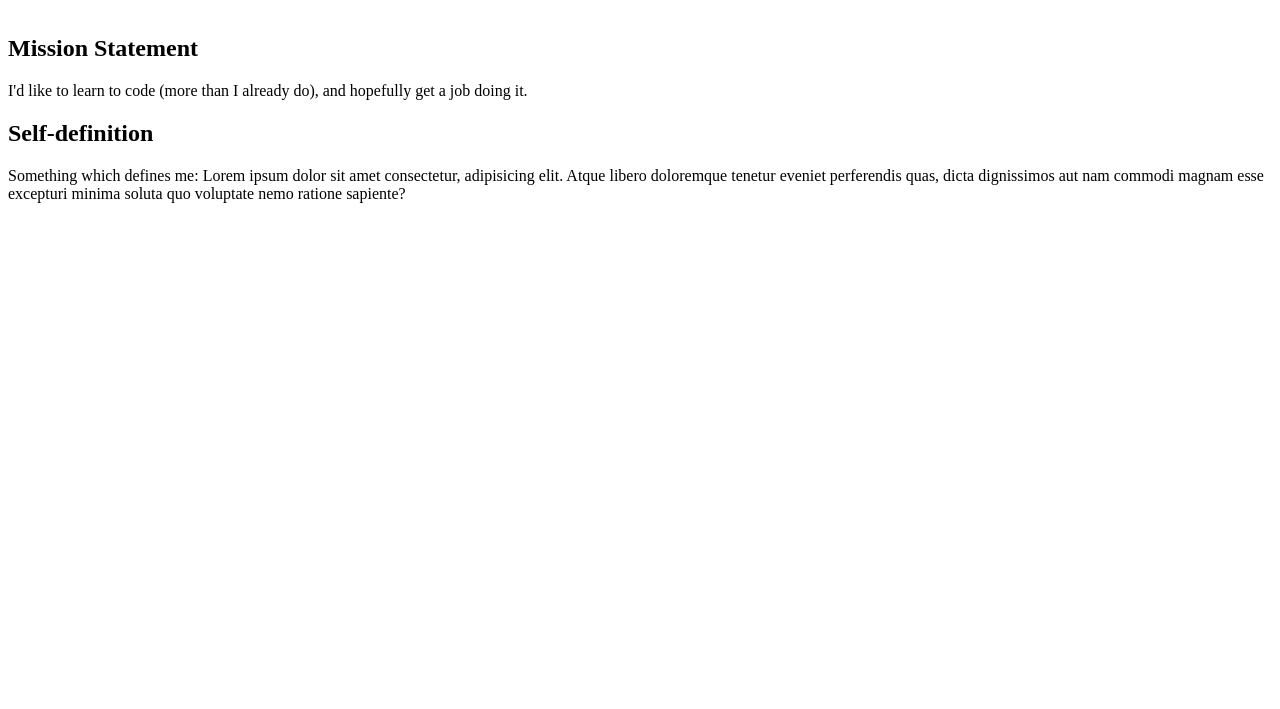
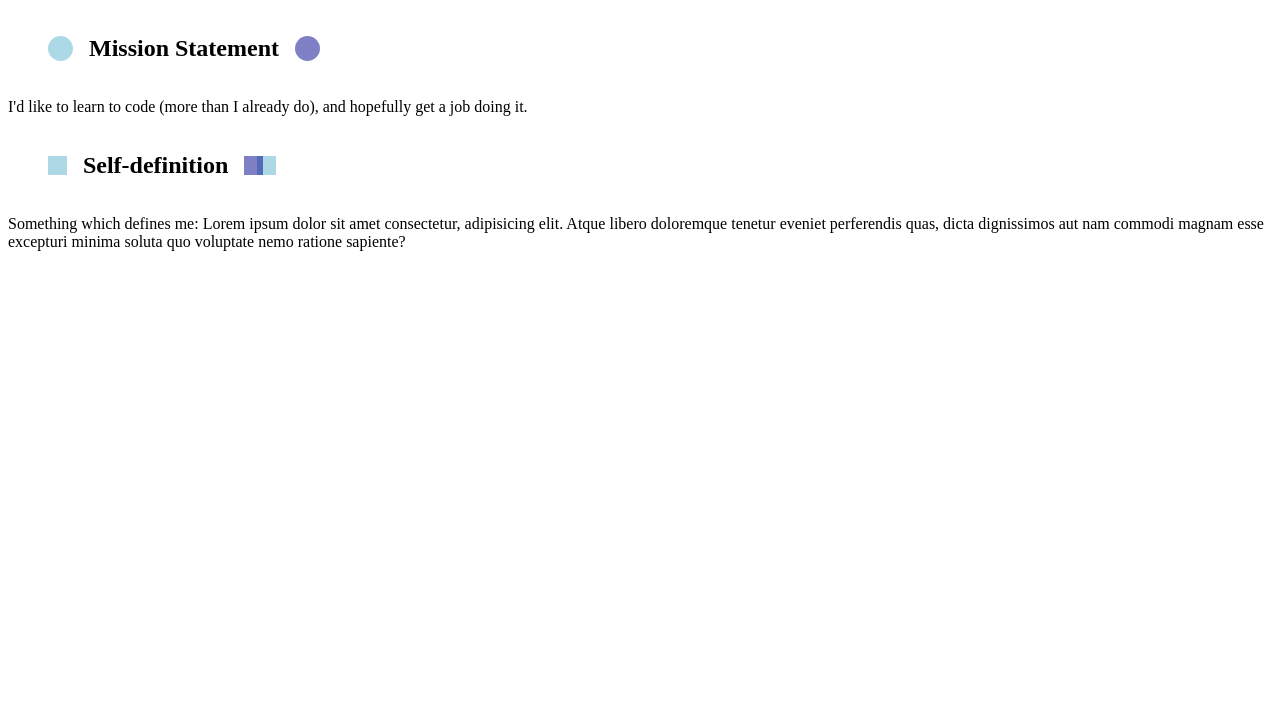
Before and after one commit to James-Gauvreau-Personal-Website/website, a plain HTML site: page index.html in a window 1280 px wide. Shown: the part 91-800 px from the top of the page. Drawn offline with Linux system fonts and the light colour scheme.

Commit message:
Complete

```diff
--- a/index.html
+++ b/index.html
@@ -22,11 +22,21 @@
         </div>
         <br>
         <div>
-            <h2>Mission Statement</h2>
+            <div class="shape-box horizon-align">
+                <div class="circle blue"></div>
+                <h2>Mission Statement</h2>
+                <div class="circle dblue"></div>
+            </div>
+            </div>
             <p>I'd like to learn to code (more than I already do), and hopefully get a job doing it.
         </div>
         <div>
-            <h2>Self-definition</h2>
+            <div class="shape-box horizon-align">
+                <div class="square blue"></div>
+                <h2>Self-definition</h2>
+                <div class="square dblue"></div>
+                <div class="square blue" style="position:relative; right: 38; z-index: -1;"></div>
+            </div>
             <p>Something which defines me: Lorem ipsum dolor sit amet consectetur, adipisicing elit. Atque libero doloremque tenetur eveniet perferendis quas, dicta dignissimos aut nam commodi magnam esse excepturi minima soluta quo voluptate nemo ratione sapiente?
         </div>
 
--- a/style.css
+++ b/style.css
@@ -1,3 +1,10 @@
+@media screen and (max-width: 768px) {
+  body {
+    background-color: blueviolet;
+    color: seashell;
+  }
+}
+
 ul {
     list-style-type: none;
     margin: 0;
@@ -53,3 +60,36 @@ ul {
   input {
     margin: 5px;
   }
+
+  .shape-box {
+    flex-direction: row;
+    justify-content: flex-start;
+  }
+
+  .circle {
+    height: 25px;
+    width: 25px;
+    margin: 2vh;
+    border-radius: 50%;
+    display: inline-block;
+  }
+
+  .square {
+    height: 0.5cm;
+    width: 0.5cm;
+    margin: 2vh;
+    display: inline-block;
+  }
+
+  .blue {
+    background-color: lightblue;
+  }
+
+  .dblue {
+    background-color: darkblue;
+    opacity: 50%;
+  }
+
+  a:nth-child(2n){
+    color: red;
+  }
```
